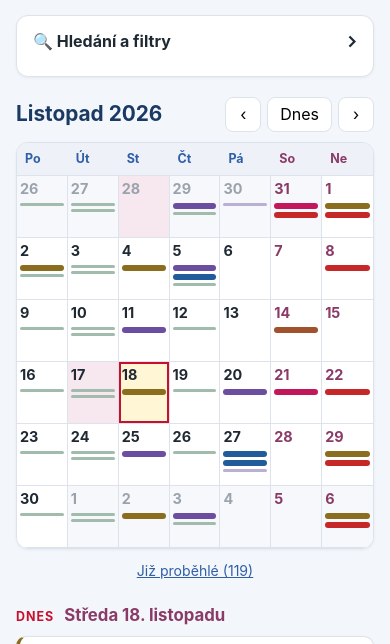
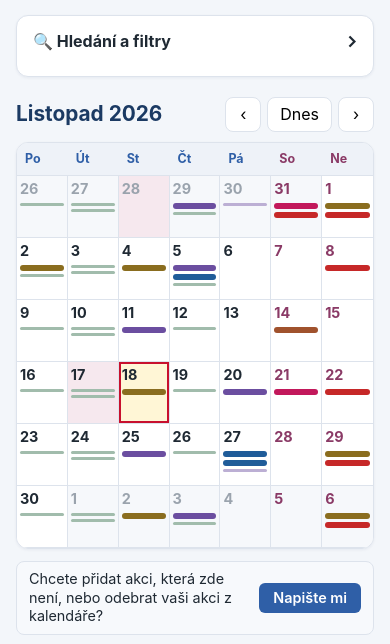
Before and after one commit to varmuzaj-git/kalendar-vb, a website: page public/index.html in a window 390 px wide. Shown: the part 132-776 px from the top of the page. Drawn offline with Linux system fonts and the light colour scheme.

Commit message:
Rámeček „Napište mi“ na mobilu pod kalendářem
Co-Authored-By: Claude Opus 5.5 <noreply@anthropic.com>

```diff
--- a/public/css/style.css
+++ b/public/css/style.css
@@ -47,6 +47,7 @@ input[type=search] { flex: 0 1 360px; min-width: 0; width: 100%; font: inherit;
 .addbox span { max-width: 330px; }
 .addbtn { flex: none; background: var(--accent); color: #fff; border-radius: 6px; padding: 6px 14px; font-weight: 600; text-decoration: none; white-space: nowrap; }
 .addbtn:hover { background: var(--navy); }
+.addbox-m { display: none; }
 
 /* měsíc */
 .mhead { display: flex; align-items: center; justify-content: space-between; gap: 8px; margin-bottom: 10px; }
@@ -115,5 +116,6 @@ input[type=search] { flex: 0 1 360px; min-width: 0; width: 100%; font: inherit;
   .pill.more { display: none; }
   .ev { grid-template-columns: 1fr; gap: 2px; padding: 10px 12px; }
   .ev .time { font-size: .9rem; }
-  .addbox { flex-basis: 100%; }
+  .fbottom .addbox { display: none; }
+  .addbox-m { display: flex; margin: 12px 0 0; }
 }
--- a/public/index.html
+++ b/public/index.html
@@ -34,6 +34,8 @@
   </section>
 
   <section class="month" id="month" aria-label="Měsíční přehled"></section>
+  <div class="addbox addbox-m"><span>Chcete přidat akci, která zde není, nebo odebrat vaši akci z kalendáře?</span>
+    <a class="addbtn" href="https://kalendar-bystrice.cz/napiste-mi/" target="_top">Napište mi</a></div>
 
   <p class="toggles small"><button type="button" class="link" id="pastBtn"></button></p>
 
```
